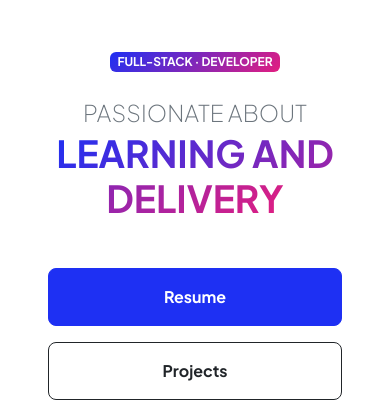
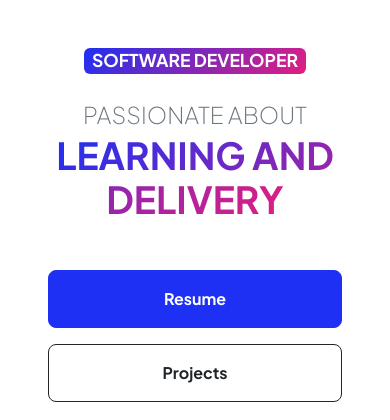
Before and after one commit to toweralaka/tower, a Django app: page / in a window 390 px wide. Shown: the part 72-492 px from the top of the page. Run offline with Django 4.2, Linux system fonts and the light colour scheme; some libraries are stand-ins or nearby versions.

Commit message:
increase portfolio title font size

```diff
--- /dev/null
+++ b/static_general/css/custom.css
@@ -0,0 +1,8 @@
+.role__label {
+    font-size: 2rem;
+}
+@media (max-width: 576px) {
+  .role__label {
+    font-size: 1.1rem;
+  }
+}
--- a/templates/base.html
+++ b/templates/base.html
@@ -19,6 +19,7 @@
     <link href="https://cdn.jsdelivr.net/npm/bootstrap-icons@1.8.1/font/bootstrap-icons.css" rel="stylesheet" />
     <!-- Core theme CSS (includes Bootstrap)-->
     <link href="{% static 'css/styles.css' %}" rel="stylesheet" />
+    <link href="{% static 'css/custom.css' %}" rel="stylesheet" />
 </head>
 
 <body class="d-flex flex-column h-100">
--- a/templates/base/index.html
+++ b/templates/base/index.html
@@ -9,7 +9,7 @@
                     <!-- Header text content-->
                     <div class="text-center text-xxl-start">
                         <div class="badge bg-gradient-primary-to-secondary text-white mb-4">
-                            <div class="text-uppercase">Full-stack &middot; Developer</div>
+                            <div class="text-uppercase role__label">Software Developer</div>
                         </div>
                         <div class="fs-3 fw-light text-muted">PASSIONATE ABOUT</div>
                         <h1 class="display-3 fw-bolder mb-5"><span class="text-gradient d-inline">LEARNING AND DELIVERY</span></h1>
```
